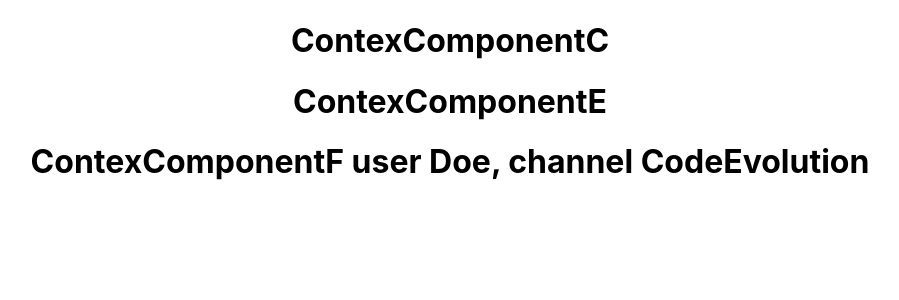
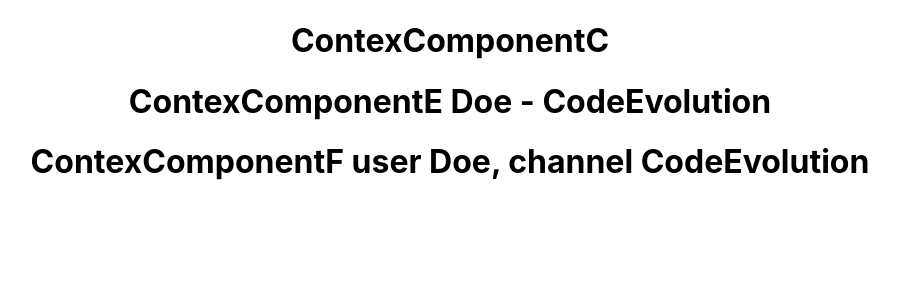
Before and after one commit to Mhdez221993/react-playground, a React (Create React App) app: page / in a window 1280 px wide. Shown: the top 300 px of the page, without its empty margins (190-1089 px from the left). Built offline with nearby package versions, Linux system fonts and the light colour scheme.

Commit message:
Hook useContex

```diff
--- a/src/App.js
+++ b/src/App.js
@@ -11,9 +11,9 @@
     return (
       <div className="App">
         <UserContext.Provider value={'Doe'}>
-        <ChannelContext.Provider value={'CodeEvolution'}>
-          <ContexComponentC />
-        </ChannelContext.Provider>
+          <ChannelContext.Provider value={'CodeEvolution'}>
+            <ContexComponentC />
+          </ChannelContext.Provider>
         </UserContext.Provider>
       </div>
     );
--- a/src/components/ContexComponentE.js
+++ b/src/components/ContexComponentE.js
@@ -1,10 +1,15 @@
+import { ChannelContext, UserContext } from '../App';
+import React, { useContext } from 'react';
+
 import ContexComponentF from './ContexComponentF';
-import React from 'react';
 
 const ContexComponentE = () => {
+  const user = useContext(UserContext)
+  const channel = useContext(ChannelContext)
+
   return (
     <div>
-      <h1>ContexComponentE</h1>
+      <h1>ContexComponentE {user} - {channel}</h1>
       <ContexComponentF />
     </div>
   );
```
